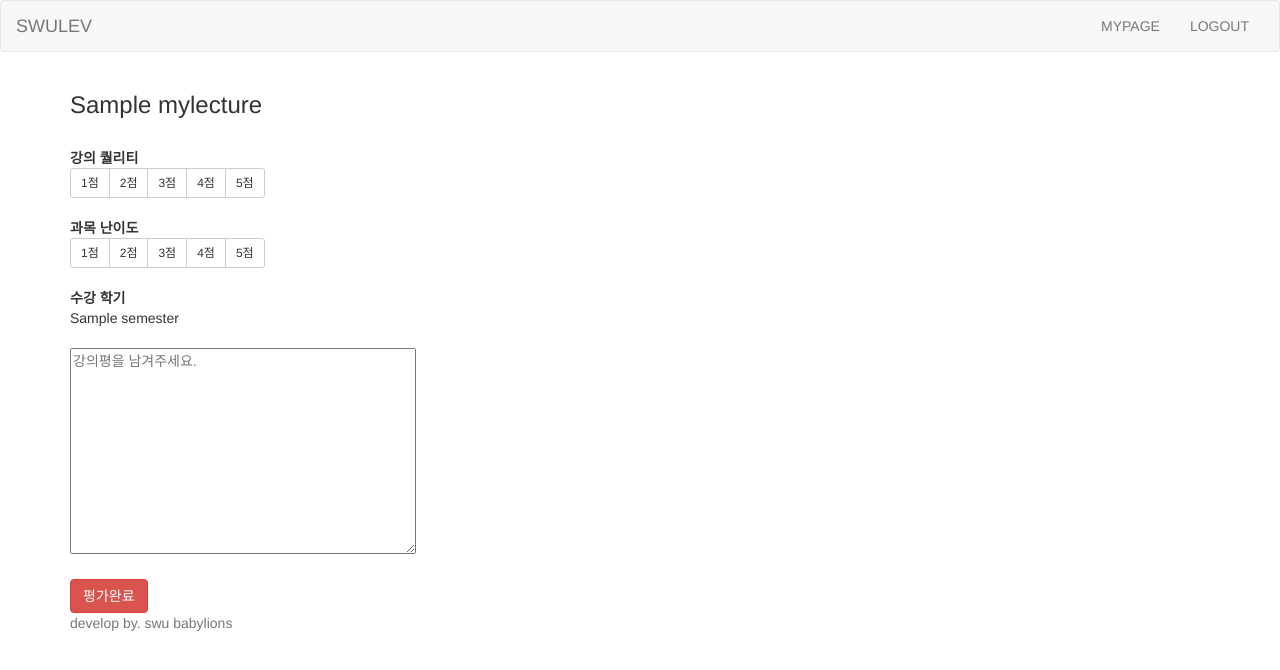
After one commit to J2hyung/NewSwulev, a Django app: template swuapp/templates/new.html in a window 1280 px wide. The commit adds this page. Shown: the top 670 px of the page. Run offline with Django 3.2, Linux system fonts and the light colour scheme; the template is opened without the code that fills it: most values are stand-ins (such as "Sample title", 1, 10 or a date in 2020); some libraries are stand-ins or nearby versions.

Commit message:
new추가 아이디받아오기 에러

```diff
--- /dev/null
+++ b/swuapp/templates/new.html
@@ -0,0 +1,53 @@
+{% extends 'base.html' %}
+{% block title %}new{% endblock %}
+{% block content %}
+
+<script>
+function click() {
+  this.style.backgroundColor = "red";
+  alert("click");
+}
+</script>
+
+<div class="new">
+  <form action = "{% url 'new' %}"></form>
+        <div class="header">
+          <h3 >{{mylecture.lecturename}}</h3>     <!-- userlecture에서 불러오기 -->
+        </div>
+        <br>
+        <div class="body">
+          <dl>
+            <dt>강의 퀄리티</dt>
+            <dd>
+              <div class="btn-group" role="group" aria-label="quality group">
+
+                <button onclick="click();" name="1s" type="button" class="btn btn-sm btn-default">1점</button>
+                <button type="button" class="btn btn-sm btn-default">2점</button>
+                <button type="button" class="btn btn-sm btn-default">3점</button>
+                <button type="button" class="btn btn-sm btn-default">4점</button>
+                <button type="button" class="btn btn-sm btn-default">5점</button>
+              </div>
+            </dd><br>
+            <dt>과목 난이도</dt>
+            <dd>
+              <div class="btn-group" role="group" aria-label="level group">
+                <button type="button" class="btn btn-sm btn-default">1점</button>
+                <button type="button" class="btn btn-sm btn-default">2점</button>
+                <button type="button" class="btn btn-sm btn-default">3점</button>
+                <button type="button" class="btn btn-sm btn-default">4점</button>
+                <button type="button" class="btn btn-sm btn-default">5점</button>
+              </div>
+            </dd><br>
+            <dt>수강 학기</dt>
+            <dd name=semester>{{mylecture.semester}}</dd>   <!-- userlecture에서 불러오기 -->
+          </dl>
+          <textarea name="content" class="text" cols="40" rows="10" placeholder="강의평을 남겨주세요."></textarea>
+        </div>
+        <div class="footer"><br>
+          <button type="submit" class="btn btn-danger">평가완료</button>
+        </div>
+      </div>
+    </div>
+  </div>
+</div>
+{% endblock %}
--- a/swulev/urls.py
+++ b/swulev/urls.py
@@ -11,5 +11,10 @@ urlpatterns = [
     path('mypage/<int:board_id>/delete/', delete, name='delete'),
     path('mypage/', mypage, name='mypage'),
     path('main_search/',post_list,name='search'),
+<<<<<<< Updated upstream
+=======
+    path('new/<myuserid>/',new,name='new')
+    #path('new/',new,name='new')
+>>>>>>> Stashed changes
 
 ]
```
Also changed, not shown: swuapp/templates/main.html (+23 -16 lines), swuapp/views.py (+8 -0 lines).
